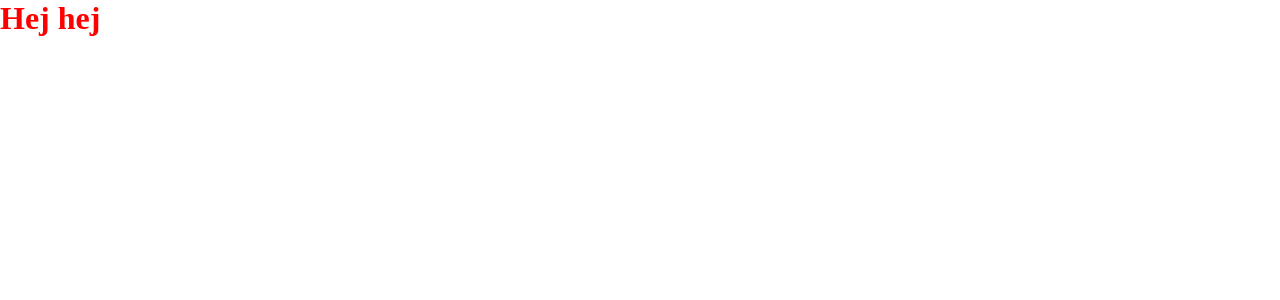
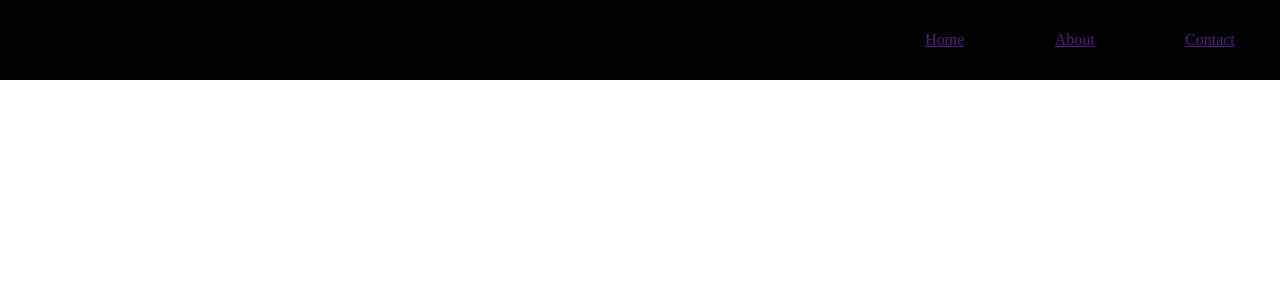
Before and after one commit to Palerage/alkoteket, a React (Create React App) app: page / in a window 1280 px wide. Shown: the top 300 px of the page. Built offline with nearby package versions, Linux system fonts and the light colour scheme.

Commit message:
added a header

```diff
--- a/src/App.tsx
+++ b/src/App.tsx
@@ -1,11 +1,12 @@
 import React from 'react';
 import logo from './logo.svg';
 import './sass/main.scss';
+import Header from "./components/Header";
 
 function App() {
   return (
     <div className="App">
-      <h1>Hej hej</h1>
+      <Header />
     </div>
   );
 }
--- /dev/null
+++ b/src/components/Header.tsx
@@ -0,0 +1,17 @@
+import React from "react";
+
+const Header = () => {
+    return (
+      <div className="header">
+        <nav>
+          <ul>
+            <li><a href="">Home</a></li>
+            <li><a href="">About</a></li>
+            <li><a href="">Contact</a></li>
+          </ul>
+        </nav>
+      </div>
+    );
+  }
+
+export default Header;
--- /dev/null
+++ b/src/sass/components/_header.scss
@@ -0,0 +1,23 @@
+.header{
+    width: 100%;
+    height: 10vh;
+    background-color: black;
+    display: flex;
+    align-items: center;
+    justify-content: center;
+
+    nav{
+        display: flex;
+        width: 100%;
+        align-items: center;
+        justify-content: flex-end;
+    }
+
+    nav ul{
+        display: flex;
+        align-items: center;
+        justify-content: space-around;
+        max-width: 400px;
+        width: 100%;
+    }
+}
--- a/src/sass/main.scss
+++ b/src/sass/main.scss
@@ -1,4 +1,7 @@
 @import "base";
+@import "./components/header";
+
+
 h1{
     color: red;
 }
```
